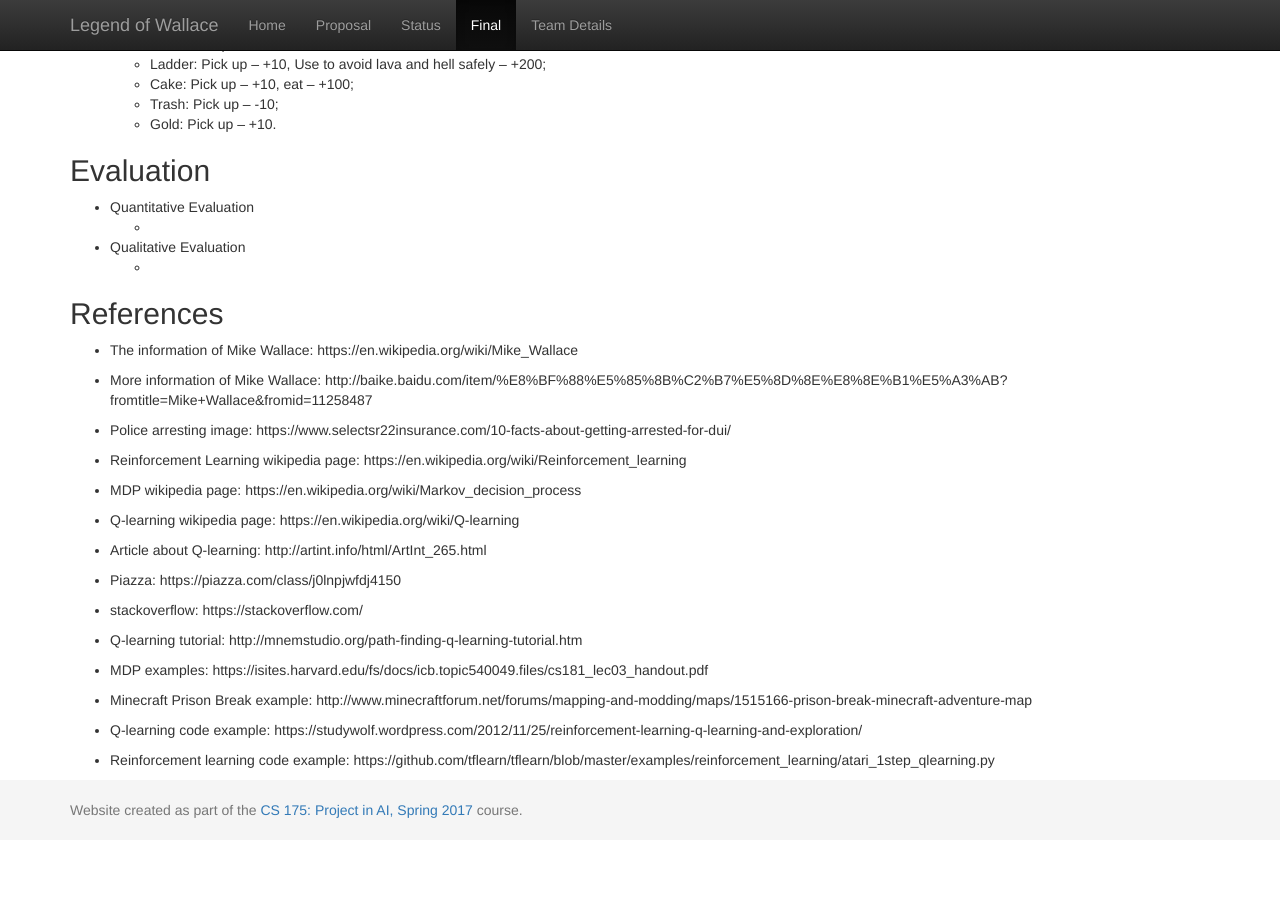
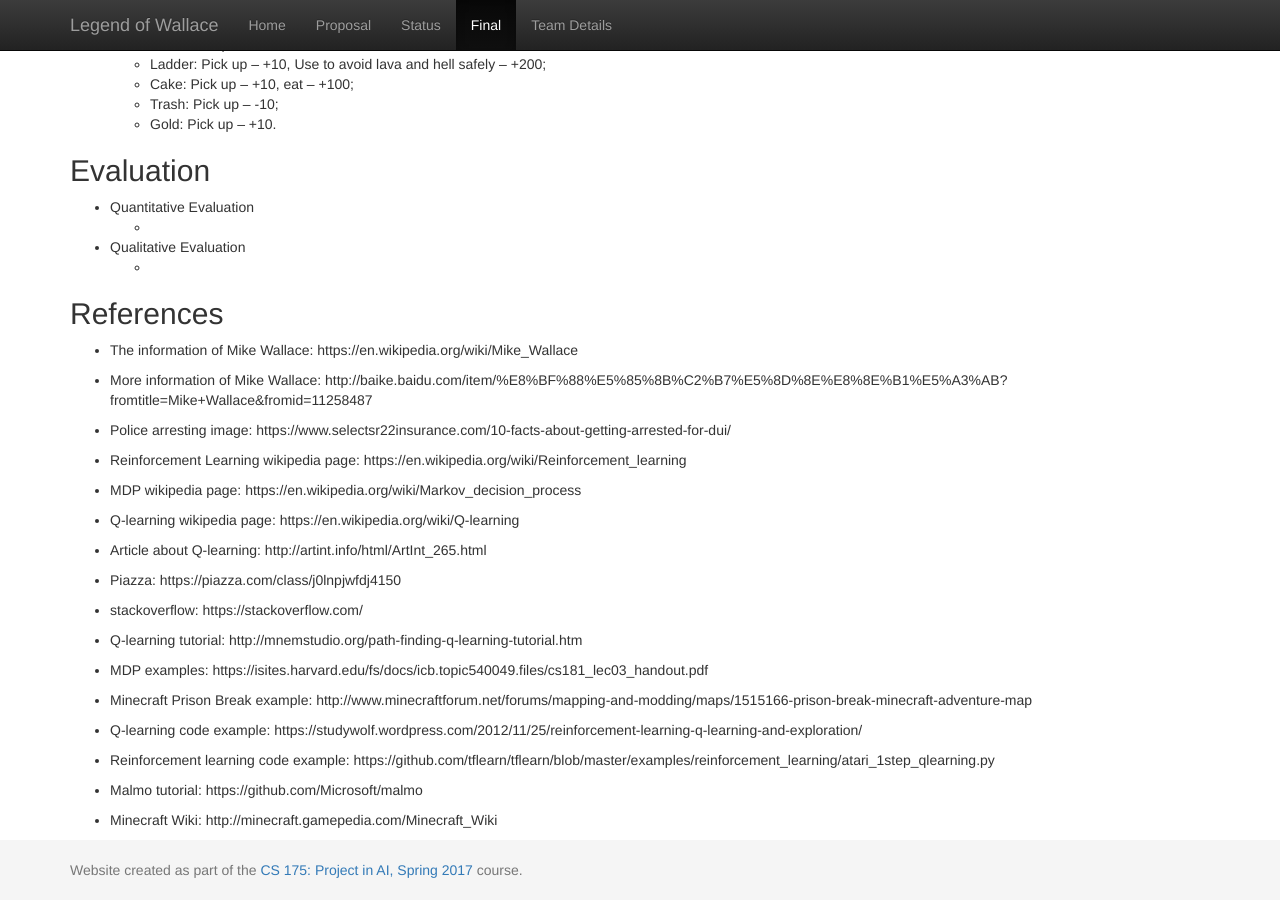
Before and after one commit to rl3740/WallaceAI, a Jekyll site: the page built from docs/final.md, in a window 1280 px wide and 900 px high, scrolled down 1500 px. Built offline with Jekyll 4.4.1, drawn with Linux system fonts in a browser that asks for light colours; before the commit the page ends 2340 px from its top, so only the background shows below that.

Commit message:
Create final.md

```diff
--- a/docs/final.md
+++ b/docs/final.md
@@ -80,3 +80,7 @@ Moreover, we have updated a lot since the status report. Last time, our goal is
 - Q-learning code example: https://studywolf.wordpress.com/2012/11/25/reinforcement-learning-q-learning-and-exploration/
 
 - Reinforcement learning code example: https://github.com/tflearn/tflearn/blob/master/examples/reinforcement_learning/atari_1step_qlearning.py
+
+- Malmo tutorial: https://github.com/Microsoft/malmo
+
+- Minecraft Wiki: http://minecraft.gamepedia.com/Minecraft_Wiki
```
